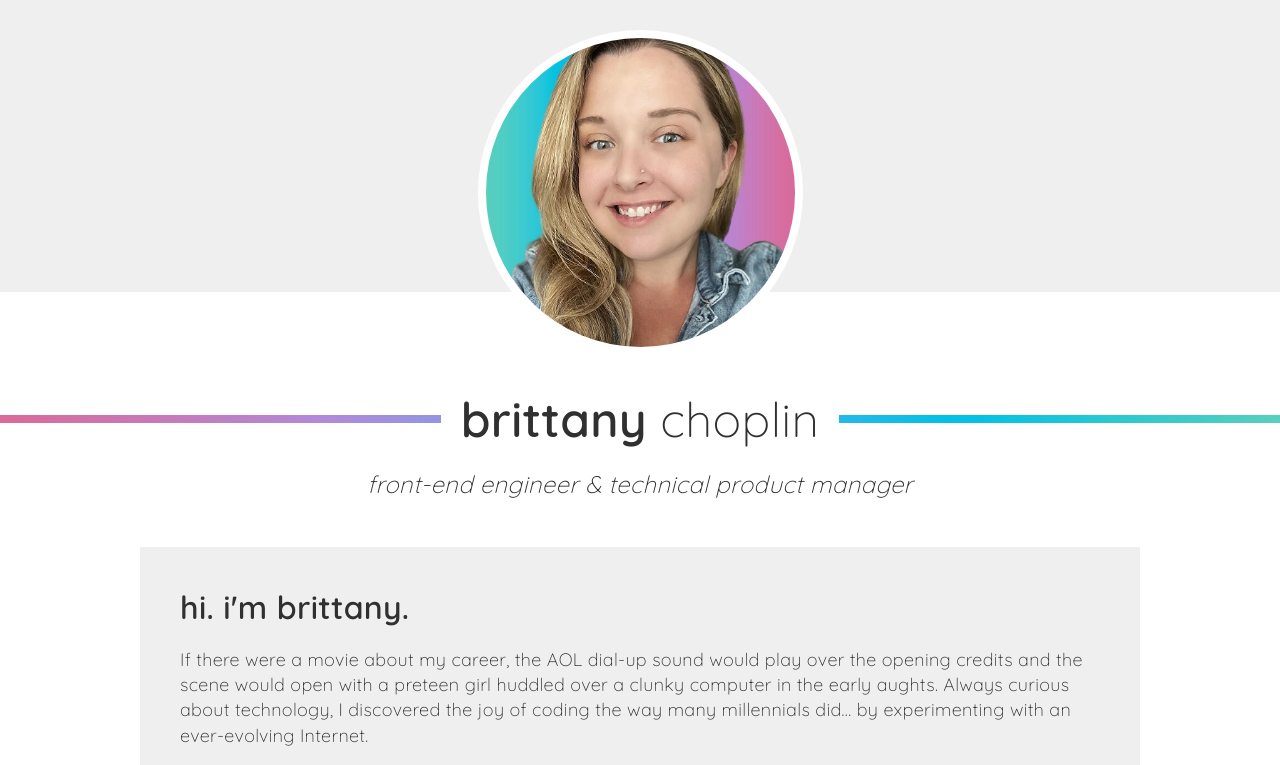
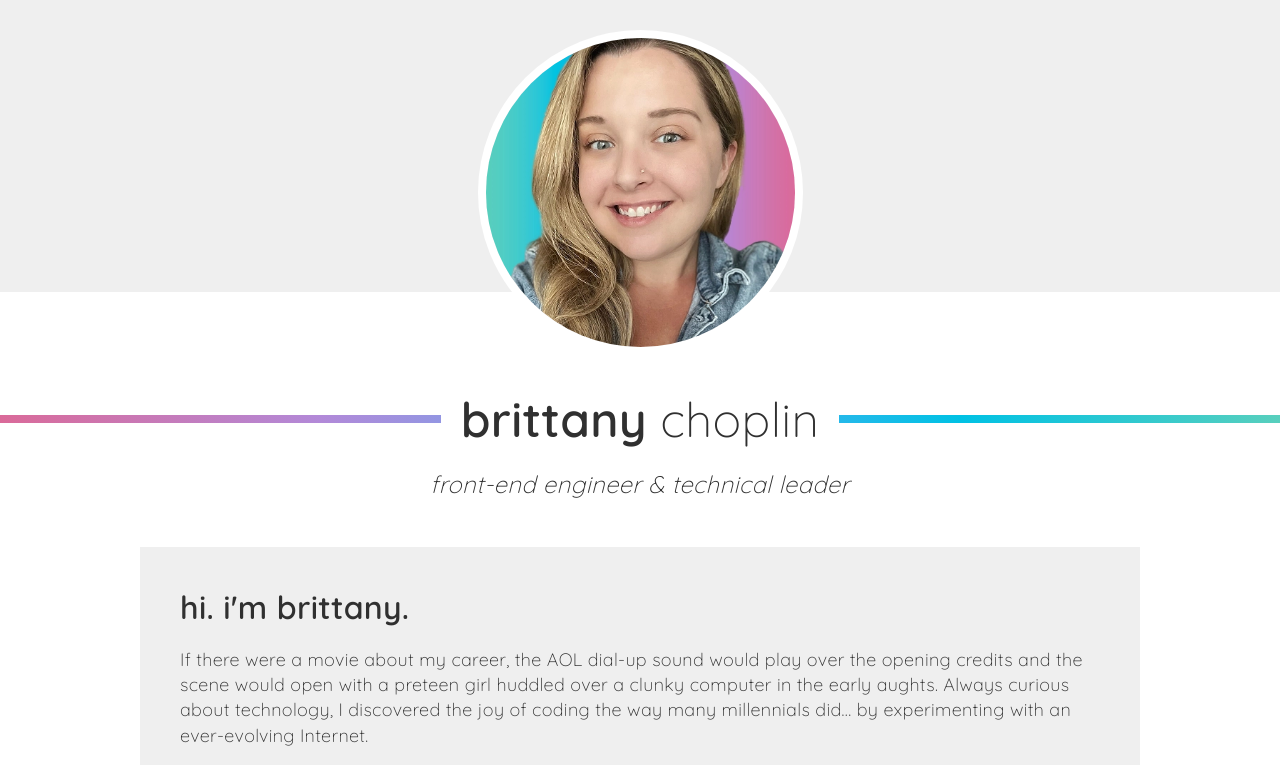
Before and after one commit to bchoplin/brittanychoplin, a website: page index.html in a window 1280 px wide. Shown: the top 765 px of the page. Drawn offline with Linux system fonts and the light colour scheme.

Commit message:
rebranded language

```diff
--- a/index.html
+++ b/index.html
@@ -5,9 +5,9 @@
 	<meta http-equiv="X-UA-Compatible" content="IE=edge" >
 	<meta charset="utf-8">
 	<meta name="viewport" content="width=device-width, initial-scale=1">
-	<meta name="description" content="Brittany Choplin is a curious, detail-driven, and innovative front-end engineer based in Philadelphia.">
+	<meta name="description" content="Brittany Choplin is a front-end engineer based in Philadelphia.">
 
-	<title>Brittany Choplin | Philadelphia Front-End Engineer and Technical Product Manager</title>
+	<title>Brittany Choplin | Philadelphia Front-End Engineer and Technical Leader</title>
 
 	<link rel="preconnect" href="https://fonts.gstatic.com" crossorigin>
 	<link rel="preload" as="style" href="https://fonts.googleapis.com/css2?family=Quicksand:wght@300;600&display=swap">
@@ -37,7 +37,7 @@
 	</div>
 	<div class="header__text">
 		<h1><span class="heading-wrap"><strong>Brittany</strong> Choplin</span></h1>
-		<h2>front-end engineer & technical product manager</h2>
+		<h2>Front-End Engineer & Technical Leader</h2>
 	</div>
 </header>
 
```
